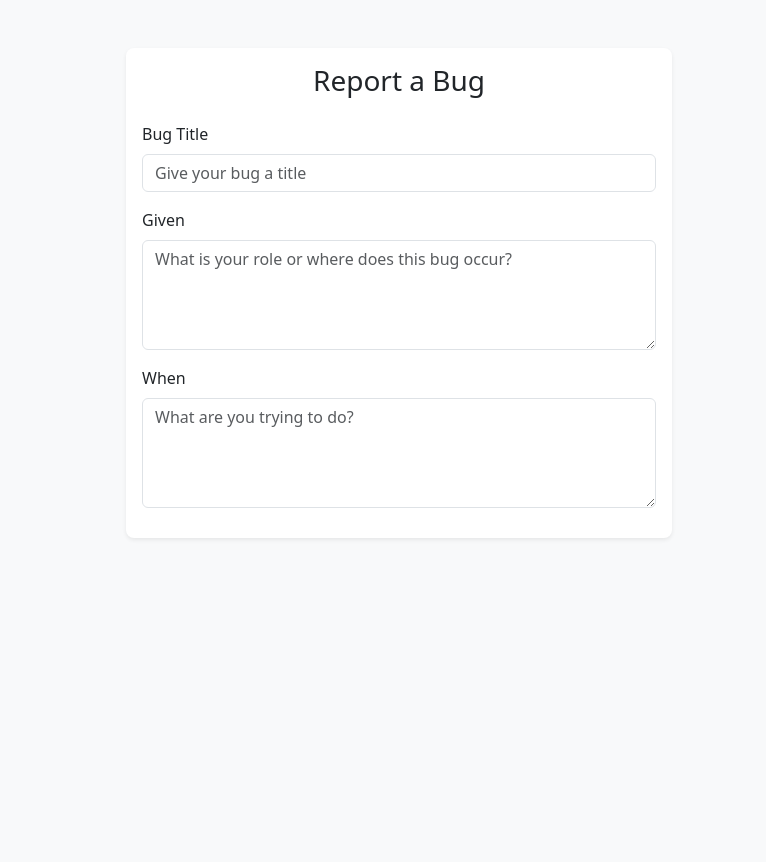
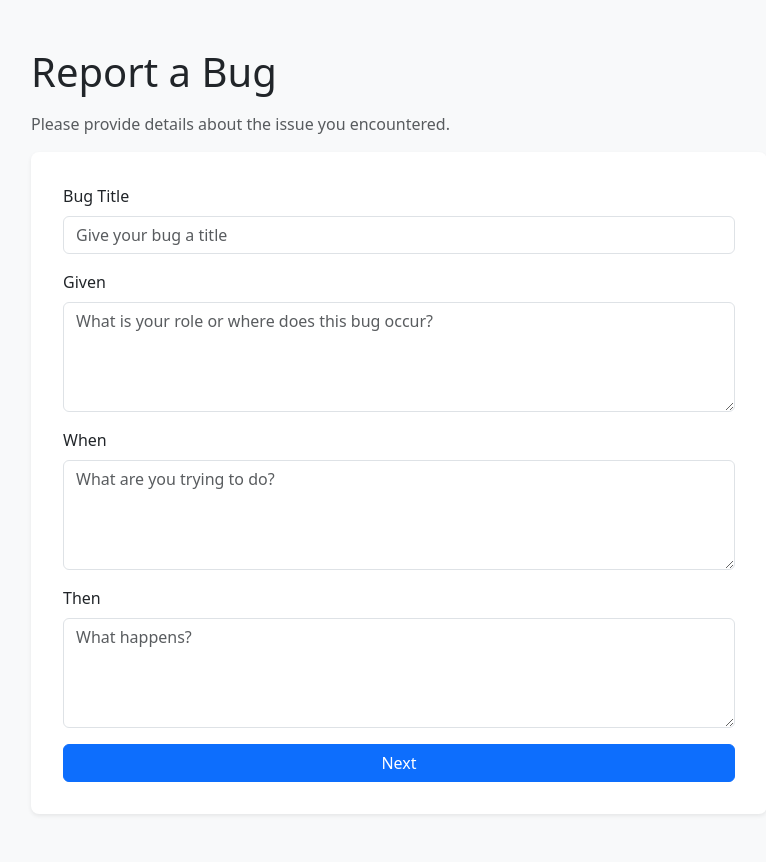
Before and after one commit to uol-feps-soc-comp3932-project-2425/synoptic-project-nwoodham72, a Flask app: page /raise_bug in a window 1280 px wide. Shown: the whole page, without its empty margins (241-1007 px from the left). Before the commit the page ends 539 px from the top, so only its background shows below. Run offline with Flask 3, Linux system fonts and the light colour scheme.

Commit message:
style: improved formatting

```diff
--- a/flik-foundation/app/routes.py
+++ b/flik-foundation/app/routes.py
@@ -31,4 +31,4 @@ def raise_bug():
         form.expected.data = ''
         form.actual.data = ''
 
-    return render_template("raise_bug.html", form=form, bug_details=bug_details)
+    return render_template("raise.html", form=form, bug_details=bug_details)
--- a/flik-foundation/app/static/css/form-style.css
+++ b/flik-foundation/app/static/css/form-style.css
@@ -1,11 +1,18 @@
+Center and widen the main content area
+.form-container {
+    max-width: 800px;  /* Adjust to your liking */
+    margin: 0 auto;
+  }
+
   /* Container for the form steps */
   .form-steps-container {
     position: relative;
-  overflow: hidden;
-  height: 400px; /* adjust as needed for your content */
+    overflow: hidden;        /* Hides the second step until it's active */
+    min-height: 750px;       /* Ensures enough vertical space */
+    transition: height 0.5s ease;
   }
 
-/* Each form step is absolutely positioned */
+  /* Each step is positioned absolutely on top of each other */
   .form-step {
     position: absolute;
     width: 100%;
@@ -14,19 +21,16 @@
     transition: transform 0.5s ease;
   }
 
-/* Initial positions */
+  /* Step states */
   #step1.active {
     transform: translateX(0);
   }
-
   #step1.inactive {
     transform: translateX(-100%);
   }
-
   #step2 {
     transform: translateX(100%);
   }
-
   #step2.active {
     transform: translateX(0);
   }
--- /dev/null
+++ b/flik-foundation/app/static/css/style.css
@@ -0,0 +1,30 @@
+/* Container for the entire form (wider & centered) */
+.form-container {
+    max-width: 800px;      /* Adjust width as needed */
+    margin: 0 auto;
+    padding: 2rem;
+    box-sizing: border-box;
+  }
+
+  /* This container clips overflow so only one step is visible */
+  .form-steps-container {
+    position: relative;
+    overflow: hidden;
+    width: 100%;
+  }
+
+  /* Inner container holding both steps side by side */
+  .form-steps-inner {
+    display: flex;
+    transition: transform 0.5s ease;
+    width: 200%;           /* Total width for 2 steps */
+    box-sizing: border-box;
+    transform: translateX(0); /* Start at step 1 */
+  }
+
+  /* Each step takes 50% of the inner container (so 100% of visible container) */
+  .form-step {
+    width: 50%;
+    padding: 1rem;
+    box-sizing: border-box;
+  }
--- /dev/null
+++ b/flik-foundation/app/templates/raise.html
@@ -0,0 +1,101 @@
+<!doctype html>
+<html lang="en">
+<head>
+  <meta charset="UTF-8">
+  <meta name="viewport" content="width=device-width, initial-scale=1">
+  <title>Report Bug - Flik</title>
+  <!-- Bootstrap CSS -->
+  <link href="https://cdn.jsdelivr.net/npm/bootstrap@5.3.2/dist/css/bootstrap.min.css" rel="stylesheet">
+  <!-- Custom CSS -->
+  <link rel="stylesheet" href="{{ url_for('static', filename='css/style.css') }}">
+</head>
+<body class="bg-light">
+  <div class="container py-5 form-container">
+    <!-- Title/Intro Area -->
+    <h1 class="mb-3">Report a Bug</h1>
+    <p class="text-muted">
+      Please provide details about the issue you encountered.
+    </p>
+
+    {% if bug_details %}
+      <div class="alert alert-success shadow-sm">
+        <h5 class="alert-heading">🎉 Bug Reported Successfully!</h5>
+        <strong>Title:</strong> {{ bug_details.title }}<br>
+        <strong>Given:</strong> {{ bug_details.given }}<br>
+        <strong>When:</strong> {{ bug_details.when }}<br>
+        <strong>Then:</strong> {{ bug_details.then }}<br>
+        <strong>Expected:</strong> {{ bug_details.expected }}<br>
+        <strong>Actual:</strong> {{ bug_details.actual }}
+      </div>
+    {% endif %}
+
+    <div class="card shadow-sm border-0 rounded-3">
+      <div class="card-body">
+        <form method="POST">
+          {{ form.hidden_tag() }}
+          <!-- Container that clips overflow -->
+          <div class="form-steps-container">
+            <!-- Inner container holding the two steps side by side -->
+            <div class="form-steps-inner" id="formStepsInner">
+
+              <!-- Step 1 -->
+              <div class="form-step" id="step1">
+                <div class="mb-3">
+                  {{ form.title.label(class="form-label") }}
+                  {{ form.title(class="form-control", placeholder="Give your bug a title") }}
+                </div>
+                <div class="mb-3">
+                  {{ form.given.label(class="form-label") }}
+                  {{ form.given(class="form-control", placeholder="What is your role or where does this bug occur?", rows=4) }}
+                </div>
+                <div class="mb-3">
+                  {{ form.when.label(class="form-label") }}
+                  {{ form.when(class="form-control", placeholder="What are you trying to do?", rows=4) }}
+                </div>
+                <div class="mb-3">
+                  {{ form.then.label(class="form-label") }}
+                  {{ form.then(class="form-control", placeholder="What happens?", rows=4) }}
+                </div>
+                <div class="d-grid">
+                  <button type="button" class="btn btn-primary" onclick="nextStep()">Next</button>
+                </div>
+              </div>
+
+              <!-- Step 2 -->
+              <div class="form-step" id="step2">
+                <div class="mb-3">
+                  {{ form.expected.label(class="form-label") }}
+                  {{ form.expected(class="form-control", placeholder="What should have happened instead?", rows=4) }}
+                </div>
+                <div class="mb-3">
+                  {{ form.actual.label(class="form-label") }}
+                  {{ form.actual(class="form-control", placeholder="What actually happened?", rows=4) }}
+                </div>
+                <div class="d-flex justify-content-between">
+                  <button type="button" class="btn btn-secondary" onclick="prevStep()">Previous</button>
+                  <button type="submit" class="btn btn-primary">Submit Bug</button>
+                </div>
+              </div>
+
+            </div> <!-- /.form-steps-inner -->
+          </div> <!-- /.form-steps-container -->
+        </form>
+      </div>
+    </div>
+  </div>
+
+  <!-- Bootstrap JS Bundle -->
+  <script src="https://cdn.jsdelivr.net/npm/bootstrap@5.3.2/dist/js/bootstrap.bundle.min.js"></script>
+  <!-- Custom JS for slide transitions -->
+  <script>
+    function nextStep() {
+      // Translate left by 50% to show step 2
+      document.getElementById('formStepsInner').style.transform = 'translateX(-50%)';
+    }
+    function prevStep() {
+      // Translate back to 0 to show step 1
+      document.getElementById('formStepsInner').style.transform = 'translateX(0)';
+    }
+  </script>
+</body>
+</html>
--- a/flik-foundation/app/templates/raise_bug.html
+++ b/flik-foundation/app/templates/raise_bug.html
@@ -10,9 +10,12 @@
   <link rel="stylesheet" href="{{ url_for('static', filename='css/form-style.css') }}">
 </head>
 <body class="bg-light">
-  <div class="container py-5">
-    <div class="row justify-content-center">
-      <div class="col-md-8 col-lg-6">
+  <div class="container py-5 form-container">
+    <!-- Title/Intro area -->
+    <h1 class="mb-3">Report a Bug</h1>
+    <p class="text-muted">
+      Please provide the following details about the issue you encountered. This helps us investigate more quickly.
+    </p>
 
     {% if bug_details %}
     <div class="alert alert-success shadow-sm">
@@ -28,11 +31,11 @@
 
     <div class="card shadow-sm border-0 rounded-3">
       <div class="card-body">
-            <h3 class="text-center mb-4">Report a Bug</h3>
+        <!-- Multi-step form -->
         <form method="POST">
           {{ form.hidden_tag() }}
-              <!-- Container for the two form steps -->
           <div class="form-steps-container">
+
             <!-- Step 1 -->
             <div id="step1" class="form-step active">
               <div class="mb-3">
@@ -51,10 +54,11 @@
                 {{ form.then.label(class="form-label") }}
                 {{ form.then(class="form-control", placeholder="What happens?", rows=4) }}
               </div>
-                  <div class="d-grid gap-2">
+              <div class="d-grid">
                 <button type="button" class="btn btn-primary" onclick="nextStep()">Next</button>
               </div>
             </div>
+
             <!-- Step 2 -->
             <div id="step2" class="form-step">
               <div class="mb-3">
@@ -70,11 +74,9 @@
                 <button type="submit" class="btn btn-primary">Submit Bug</button>
               </div>
             </div>
+
           </div>
         </form>
-          </div>
-        </div>
-
       </div>
     </div>
   </div>
```
Lines whose indentation alone changed are shown as unchanged.
